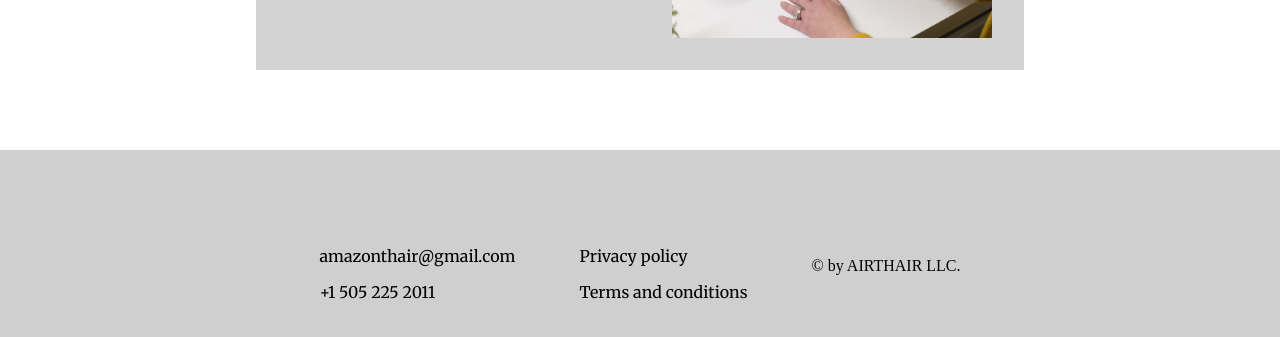
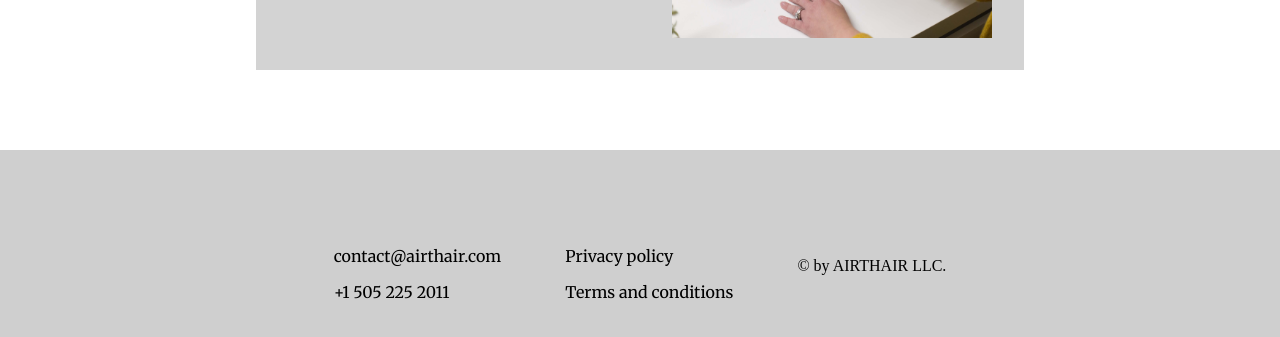
Before and after one commit to Juanies/AIRTHAIR-LLC, a plain HTML site: page pages/contact.html in a window 1280 px wide. Shown: the part 527-864 px from the top of the page. Drawn offline with Linux system fonts and the light colour scheme.

Commit message:
gmail change

```diff
--- a/pages/contact.html
+++ b/pages/contact.html
@@ -65,15 +65,15 @@
                     Rio Rancho, NM 87124
                     United States
                 </p>
-                <a class="Main-section-getintouch-info-a" href="mailto:amazonthair@gmail.com" title="Gmail">amazonthair@gmail.com</a>
+                <a class="Main-section-getintouch-info-a" href="mailto:contact@airthair.com" title="Gmail">amazonthair@gmail.com</a>
             </div>
             <img class="Main-section-getintouch-img" src="./../assets/image-from-rawpixel-id-5926299-jpeg.jpg" alt="Two people shaking hands" loading="lazy">
         </section>
     </main>
     <footer class="Footer">
         <address class="Footer-address">
-                <a class="Footer-address-a" href="mailto:amazonthair@gmail.com" title="Gmail">
-                    amazonthair@gmail.com
+                <a class="Footer-address-a" href="contact@airthair.com" title="Gmail">
+                    contact@airthair.com
                 </a>
                 <a class="Footer-address-a" href="tel:+1 505 225 2011" title="Phone">
                     +1 505 225 2011
```
Also changed, not shown: index.html (+2 -2 lines), pages/about.html (+2 -2 lines), pages/privacy.html (+3 -3 lines), pages/terms.html (+2 -2 lines).
